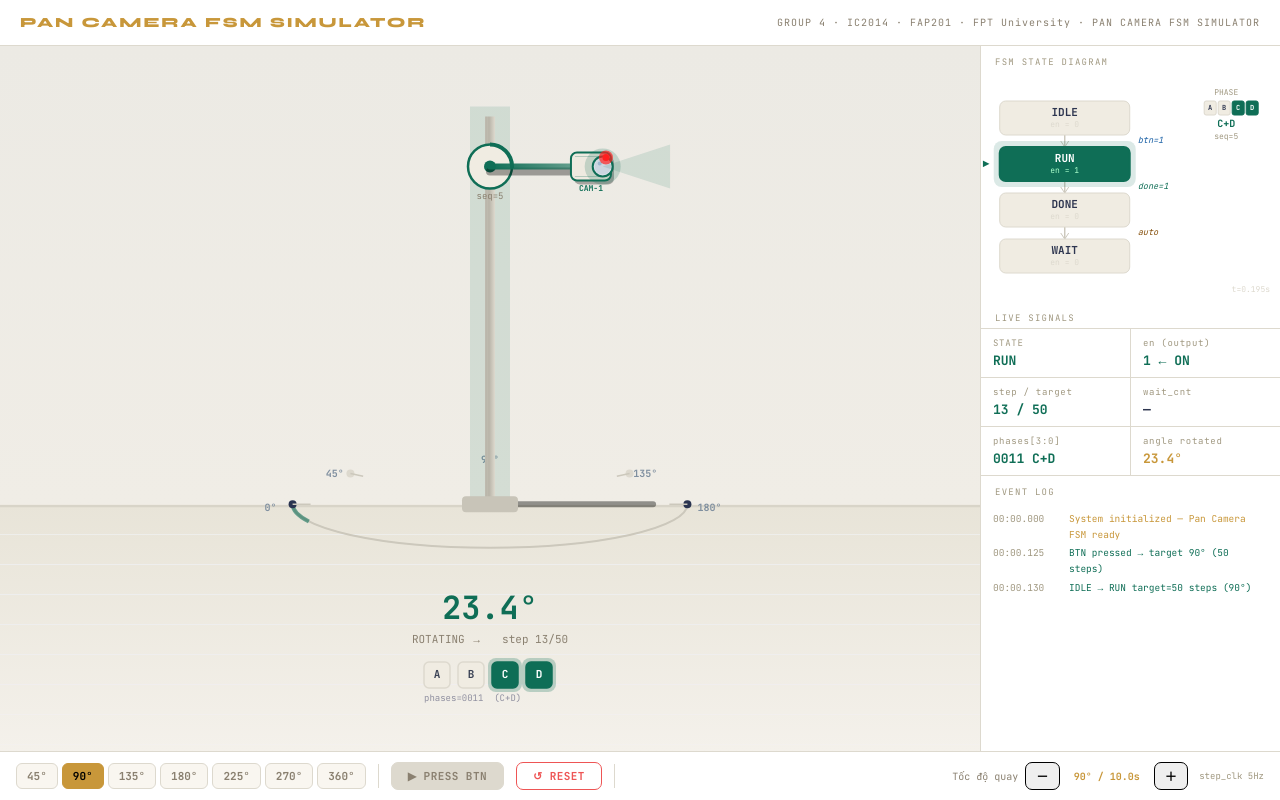
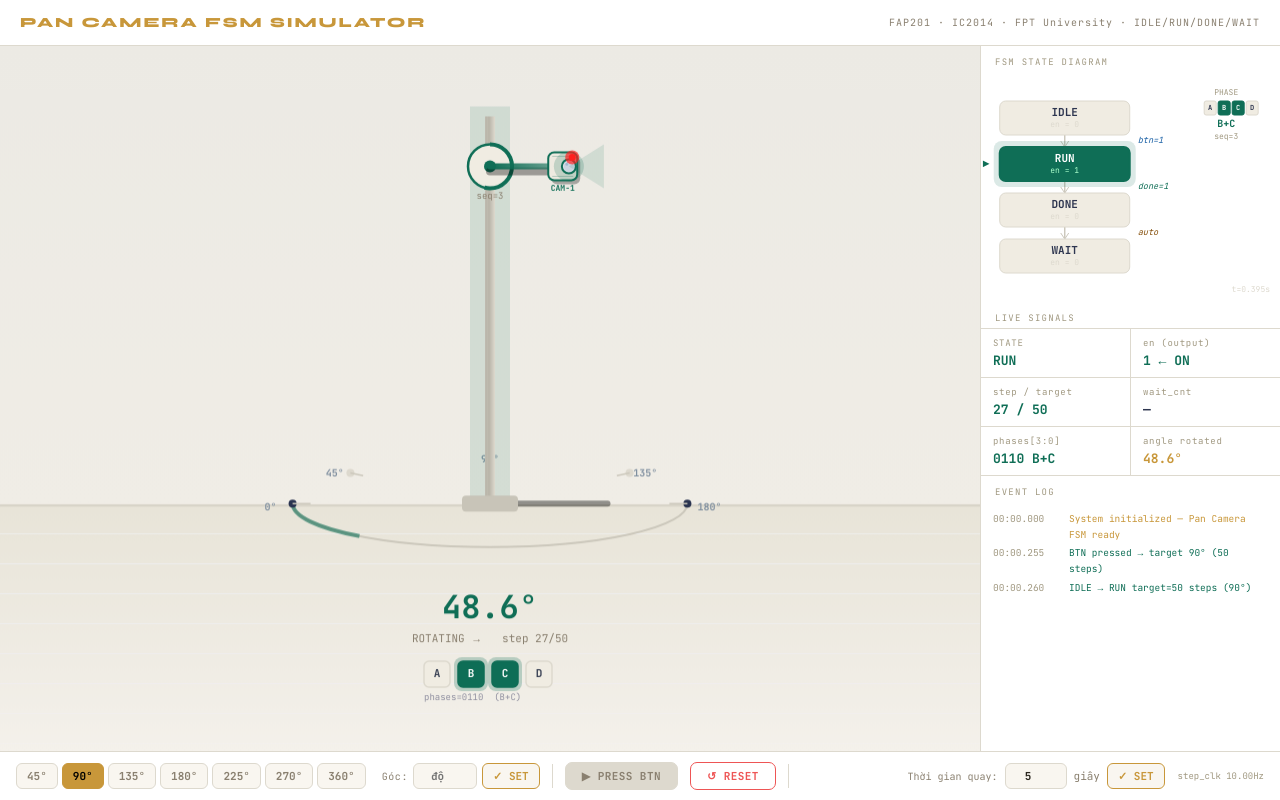
Before and after one commit to tommm1207/FAP201_ProjectFinal, a plain HTML site: page docs/index.html in a window 1280 px wide. Both pictures are taken after a click on the button "▶ PRESS BTN". Drawn offline with Linux system fonts and the light colour scheme.

Commit message:
Add files via upload

```diff
--- a/docs/index.html
+++ b/docs/index.html
@@ -3,7 +3,7 @@
 <head>
 <meta charset="UTF-8">
 <meta name="viewport" content="width=device-width, initial-scale=1.0">
-<title>Pan Camera FSM Simulator</title>
+<title>Pan Camera FSM — FAP201 IC2014</title>
 <style>
 @import url('https://fonts.googleapis.com/css2?family=JetBrains+Mono:wght@400;600;700&family=Syne:wght@700;800&display=swap');
 *{box-sizing:border-box;margin:0;padding:0}
@@ -42,10 +42,27 @@ body{background:#f4f1eb;color:#2c2820;font-family:'JetBrains Mono',monospace;hei
 #bottom{background:#ffffff;border-top:1px solid #ddd9ce;padding:10px 16px;display:flex;align-items:center;gap:12px;flex-shrink:0;flex-wrap:wrap}
 
 /* Angle buttons */
-.angle-group{display:flex;gap:4px}
+.angle-group{display:flex;gap:4px;align-items:center;flex-wrap:wrap}
 .abtn{background:#f9f6f0;border:1px solid #ddd9ce;color:#8a8070;font-family:'JetBrains Mono',monospace;font-size:11px;font-weight:700;padding:5px 10px;border-radius:6px;cursor:pointer;transition:all .15s}
 .abtn:hover{border-color:#c8973a;color:#c8973a}
 .abtn.on{background:#c8973a;color:#000;border-color:#c8973a}
+
+/* Custom angle input */
+.custom-angle-wrap{display:flex;align-items:center;gap:5px;margin-left:4px}
+.custom-angle-wrap label{font-size:10px;color:#8a8070;letter-spacing:.06em}
+.custom-angle-input{
+  font-family:'JetBrains Mono',monospace;font-size:11px;font-weight:700;
+  width:64px;padding:5px 8px;border-radius:6px;
+  border:1px solid #ddd9ce;background:#f9f6f0;color:#2c2820;
+  outline:none;transition:border-color .15s;text-align:center
+}
+.custom-angle-input:focus{border-color:#c8973a}
+.custom-angle-input.invalid{border-color:#e55;color:#e55}
+.abtn-custom{background:#f9f6f0;border:1px solid #c8973a;color:#c8973a;
+  font-family:'JetBrains Mono',monospace;font-size:11px;font-weight:700;
+  padding:5px 10px;border-radius:6px;cursor:pointer;transition:all .15s}
+.abtn-custom:hover{background:#c8973a;color:#000}
+.abtn-custom.on{background:#c8973a;color:#000}
 
 /* Action buttons */
 .act{font-family:'JetBrains Mono',monospace;font-size:11px;font-weight:700;padding:6px 16px;border-radius:7px;cursor:pointer;border:1px solid;transition:all .15s;letter-spacing:.04em}
@@ -69,7 +86,7 @@ body{background:#f4f1eb;color:#2c2820;font-family:'JetBrains Mono',monospace;hei
 <!-- TOP -->
 <div id="topbar">
   <span class="title">PAN CAMERA FSM SIMULATOR</span>
-  <span class="sub">GROUP 4 · IC2014 · FAP201 · FPT University · PAN CAMERA FSM SIMULATOR</span>
+  <span class="sub">FAP201 · IC2014 · FPT University · IDLE/RUN/DONE/WAIT</span>
 </div>
 
 <!-- MAIN -->
@@ -98,16 +115,21 @@ body{background:#f4f1eb;color:#2c2820;font-family:'JetBrains Mono',monospace;hei
 <!-- BOTTOM -->
 <div id="bottom">
   <div class="angle-group" id="ang-wrap"></div>
+  <div class="custom-angle-wrap">
+    <label>Góc:</label>
+    <input type="number" class="custom-angle-input" id="custom-deg" min="1" max="3600" placeholder="độ" title="Nhập số độ muốn quay (1–3600)">
+    <button class="abtn-custom" id="btn-set-angle" onclick="applyCustomAngle()">✓ SET</button>
+  </div>
   <div class="sep"></div>
   <button class="act" id="btn-go" onclick="pressBtn()">▶ PRESS BTN</button>
   <button class="act" id="btn-rst" onclick="doReset()">↺ RESET</button>
   <div class="sep"></div>
   <div class="spd-wrap">
-    <span>Tốc độ quay</span>
-    <button class="act" id="btn-slower" onclick="changeSpeed(-1)" style="padding:4px 10px;font-size:12px">－</button>
-    <span class="spd-lbl" id="spd-lbl" style="min-width:80px;text-align:center">45° / 5s</span>
-    <button class="act" id="btn-faster" onclick="changeSpeed(+1)" style="padding:4px 10px;font-size:12px">＋</button>
-    <span style="color:#a09880;font-size:9px;margin-left:4px" id="spd-sub">step_clk 10Hz</span>
+    <span>Thời gian quay:</span>
+    <input type="number" class="custom-angle-input" id="custom-time" min="0.1" max="300" step="0.1" value="5" title="Thời gian quay (giây)" style="width:62px">
+    <span style="color:#8a8070;font-size:11px">giây</span>
+    <button class="abtn-custom" id="btn-set-time" onclick="applyCustomTime()">✓ SET</button>
+    <span style="color:#a09880;font-size:9px;margin-left:6px" id="spd-sub">step_clk 10Hz</span>
   </div>
 </div>
 
@@ -122,6 +144,9 @@ const PHASES=[0b1000,0b1100,0b0100,0b0110,0b0010,0b0011,0b0001,0b1001]
 const PL  = ['A','A+B','B','B+C','C','C+D','D','D+A']
 const ASTEPS=[25,50,75,100,125,150,200]
 const ADEG  =[45,90,135,180,225,270,360]
+// Dynamic custom angle (steps = deg/1.8, since 1 step = 1.8°)
+let customDeg=90, customSteps=50   // working values (can be preset or custom)
+let usingCustom=false
 const IDLE=0,RUN=1,DONE=2,WAIT=3
 
 // ═══════════════════════════════════════════════════
@@ -154,33 +179,42 @@ function fsmTick(){
 // ═══════════════════════════════════════════════════
 //  SIMULATION STATE
 // ═══════════════════════════════════════════════════
-// Speed: index into preset table
-// Each preset = step_clk frequency (Hz) → how many FSM ticks per second
-const SPEED_PRESETS=[
-  {hz:2,   label:'1× (siêu chậm)'},
-  {hz:5,   label:'2× (chậm)'},
-  {hz:10,  label:'3× (bình thường)'},
-  {hz:25,  label:'4× (nhanh)'},
-  {hz:50,  label:'5× (rất nhanh)'},
-  {hz:200, label:'6× (max)'},
-]
-let speedIdx=1   // default: 5 Hz → 45° takes ~5s at 25 steps
+// Speed: derived from user-input duration
+// hz = steps / seconds  → ticks per second
+let customTimeSec=5        // user-desired rotation duration in seconds
+let _currentHz=10          // computed step_clk frequency
 let angleIdx=1, camAngle=0, targetAngle=0, prevState=IDLE
 
-function changeSpeed(delta){
-  speedIdx=Math.max(0,Math.min(SPEED_PRESETS.length-1,speedIdx+delta))
+function _currentDeg(){ return usingCustom ? customDeg : ADEG[angleIdx] }
+function _currentSteps(){ return usingCustom ? customSteps : ASTEPS[angleIdx] }
+
+function _recomputeHz(){
+  const steps=_currentSteps()
+  _currentHz=Math.max(0.5, steps/Math.max(customTimeSec,0.1))
+}
+
+function changeSpeed(delta){ /* legacy no-op */ }
+
+function applyCustomTime(){
+  const inp=document.getElementById('custom-time')
+  const val=parseFloat(inp.value)
+  if(!val||val<0.1||val>300){
+    inp.classList.add('invalid'); inp.focus(); return
+  }
+  inp.classList.remove('invalid')
+  customTimeSec=val
+  _recomputeHz()
   _updateSpeedLabel()
+  addLog(`Thời gian quay: ${customTimeSec}s → step_clk ${_currentHz.toFixed(2)}Hz`,'#c8973a')
 }
+
 function _updateSpeedLabel(){
-  const p=SPEED_PRESETS[speedIdx]
-  const steps=ASTEPS[angleIdx]
-  const secs=(steps/p.hz).toFixed(1)
-  document.getElementById('spd-lbl').textContent=ADEG[angleIdx]+'° / '+secs+'s'
-  document.getElementById('spd-sub').textContent='step_clk '+p.hz+'Hz'
+  _recomputeHz()
+  document.getElementById('spd-sub').textContent='step_clk '+_currentHz.toFixed(2)+'Hz'
 }
 
 // ═══════════════════════════════════════════════════
-//  ANGLE BUTTONS
+//  ANGLE BUTTONS + CUSTOM INPUT
 // ═══════════════════════════════════════════════════
 const aw=document.getElementById('ang-wrap')
 ADEG.forEach((d,i)=>{
@@ -191,10 +225,43 @@ ADEG.forEach((d,i)=>{
   aw.appendChild(b)
 })
 function setAngle(i){
-  angleIdx=i; fsm.target=ASTEPS[i]
+  angleIdx=i; usingCustom=false
+  fsm.target=ASTEPS[i]
   document.querySelectorAll('.abtn').forEach((b,j)=>b.classList.toggle('on',j===i))
+  document.getElementById('btn-set-angle').classList.remove('on')
+  document.getElementById('custom-deg').classList.remove('invalid')
   _updateSpeedLabel()
 }
+
+function applyCustomAngle(){
+  const inp=document.getElementById('custom-deg')
+  const val=parseFloat(inp.value)
+  if(!val || val<1 || val>3600){
+    inp.classList.add('invalid')
+    inp.focus()
+    return
+  }
+  inp.classList.remove('invalid')
+  customDeg=Math.round(val*10)/10
+  customSteps=Math.round(customDeg/1.8)
+  if(customSteps<1) customSteps=1
+  usingCustom=true
+  fsm.target=customSteps
+  // deselect preset buttons
+  document.querySelectorAll('.abtn').forEach(b=>b.classList.remove('on'))
+  document.getElementById('btn-set-angle').classList.add('on')
+  addLog(`Góc tùy chỉnh: ${customDeg}° → ${customSteps} steps`,'#c8973a')
+  _updateSpeedLabel()
+}
+
+// Allow Enter key in custom inputs
+document.addEventListener('DOMContentLoaded',()=>{
+  const inp=document.getElementById('custom-deg')
+  if(inp) inp.addEventListener('keydown',e=>{if(e.key==='Enter') applyCustomAngle()})
+  const tinp=document.getElementById('custom-time')
+  if(tinp) tinp.addEventListener('keydown',e=>{if(e.key==='Enter') applyCustomTime()})
+})
+
 setAngle(1)
 
 // ═══════════════════════════════════════════════════
@@ -202,14 +269,15 @@ setAngle(1)
 // ═══════════════════════════════════════════════════
 function pressBtn(){
   if(fsm.state!==IDLE){addLog(`BTN ignored — state is ${SN[fsm.state]}`,'#2e3650');return}
-  fsm.btn=true; fsm.target=ASTEPS[angleIdx]
-  targetAngle=camAngle+ADEG[angleIdx]
-  addLog(`BTN pressed → target ${ADEG[angleIdx]}° (${ASTEPS[angleIdx]} steps)`,SC[RUN])
+  const deg=_currentDeg(), steps=_currentSteps()
+  fsm.btn=true; fsm.target=steps
+  targetAngle=camAngle+deg
+  addLog(`BTN pressed → target ${deg}° (${steps} steps)`,SC[RUN])
   const b=document.getElementById('btn-go')
   b.classList.add('flash'); setTimeout(()=>b.classList.remove('flash'),200)
 }
 function doReset(){
-  fsm={state:IDLE,wait_cnt:0,en:false,count:0,done:false,seq:0,btn:false,target:ASTEPS[angleIdx],ticks:0,t:0}
+  fsm={state:IDLE,wait_cnt:0,en:false,count:0,done:false,seq:0,btn:false,target:_currentSteps(),ticks:0,t:0}
   camAngle=0; targetAngle=0; prevState=IDLE
   addLog('RESET — camera at 0°, FSM cleared','#c8973a')
 }
@@ -664,8 +732,8 @@ function loop(ts){
   if(!lastTs)lastTs=ts
   const real=Math.min((ts-lastTs)/1000,0.1)
   lastTs=ts
-  const hz=SPEED_PRESETS[speedIdx].hz
-  const STEP_DT=1/hz
+  _recomputeHz()
+  const STEP_DT=1/_currentHz
   accum+=real
 
   // Run FSM ticks
@@ -676,7 +744,7 @@ function loop(ts){
 
     // Log transitions
     if(fsm.state!==prev){
-      if(fsm.state===RUN)   addLog('IDLE → RUN    target='+fsm.target+' steps  ('+ADEG[angleIdx]+'°)',SC[RUN])
+      if(fsm.state===RUN)   addLog('IDLE → RUN    target='+fsm.target+' steps  ('+_currentDeg()+'°)',SC[RUN])
       if(fsm.state===DONE)  addLog('RUN  → DONE   completed '+fsm.count+' steps = '+(fsm.count*1.8).toFixed(1)+'°',SC[DONE])
       if(fsm.state===WAIT)  addLog('DONE → WAIT   (8-cycle cooldown)',SC[WAIT])
       if(fsm.state===IDLE)  addLog('WAIT → IDLE   ✓ ready for next command',SC[IDLE])
@@ -685,8 +753,9 @@ function loop(ts){
 
   // Smooth camera angle — follows step count exactly
   if(fsm.state===RUN||fsm.state===DONE){
+    const deg=_currentDeg()
     const prog=fsm.count/Math.max(fsm.target,1)
-    camAngle=targetAngle-ADEG[angleIdx]+ADEG[angleIdx]*prog
+    camAngle=targetAngle-deg+deg*prog
   }
 
   drawScene()
```
